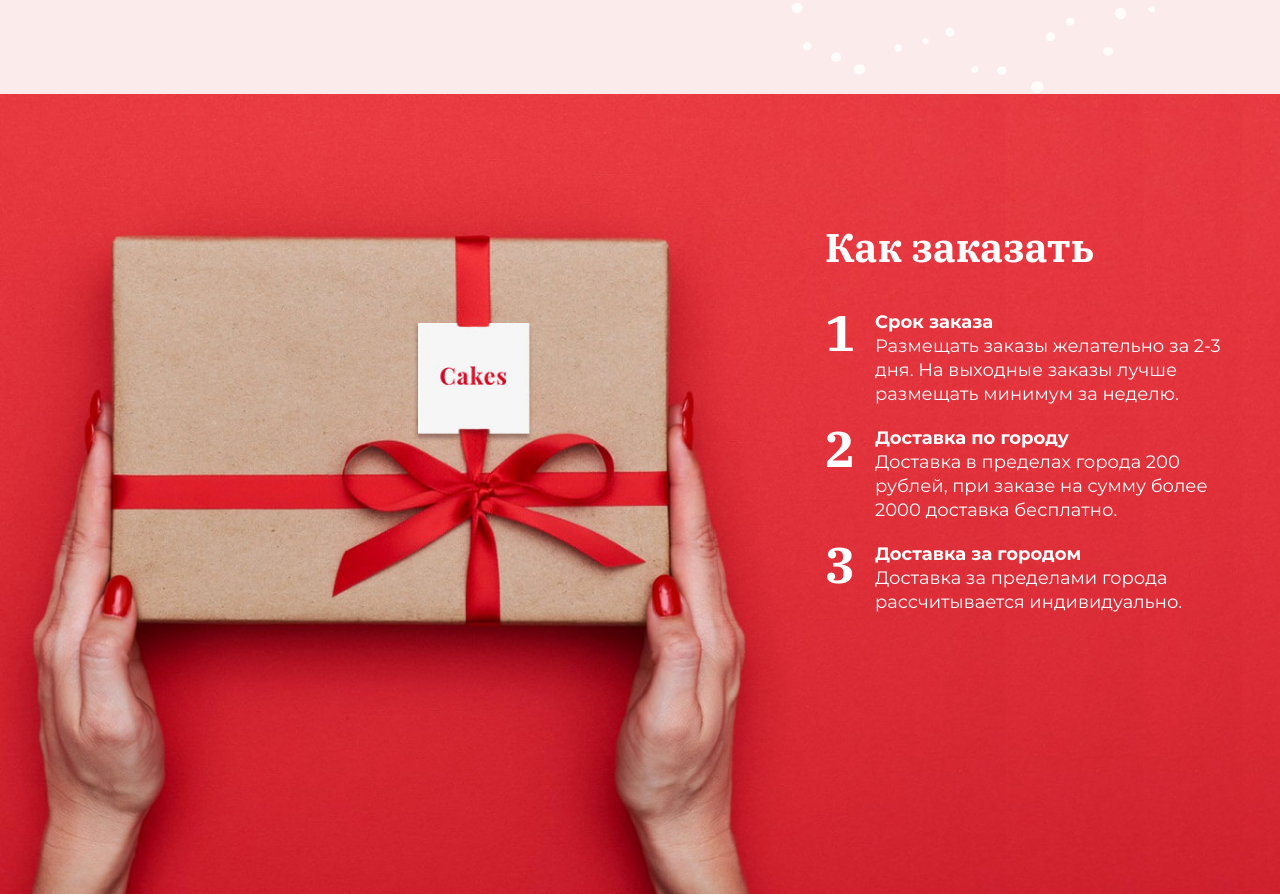
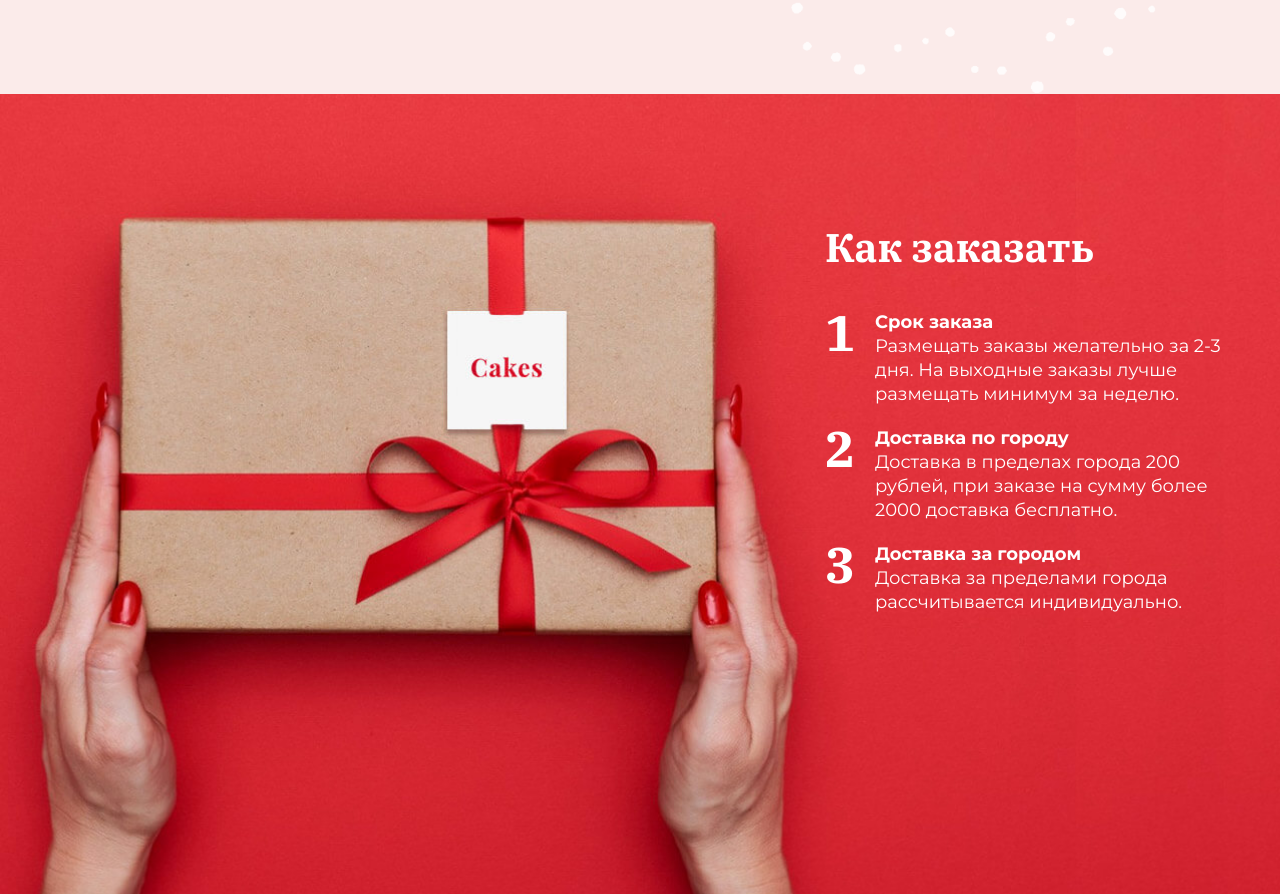
Before and after one commit to nezhablack/Cafe, a plain HTML site: page index.html in a window 1280 px wide. Shown: the part 6646-7540 px from the top of the page. Drawn offline with Linux system fonts and the light colour scheme; a web font is replaced by a local one.

Commit message:
min-width для тянущихся блоков

```diff
--- a/css/style.css
+++ b/css/style.css
@@ -1,5 +1,4 @@
 body {
-    min-width: 1220px;
     font-family: "Monserrat", Arial, sans-serif;
     font-size: 18px;
     line-height: 24px;
@@ -992,6 +991,7 @@ a {
 }
 
 .order {
+    min-width: 1370px;
     padding-top: 120px;
     padding-bottom: 260px;
     color: #ffffff;
@@ -1171,6 +1171,7 @@ a {
 }
 
 .main-footer {
+    min-width: 1370px;
     padding-top: 50px;
     padding-bottom: 20px;
     background-color: #e8e8e8;
```
